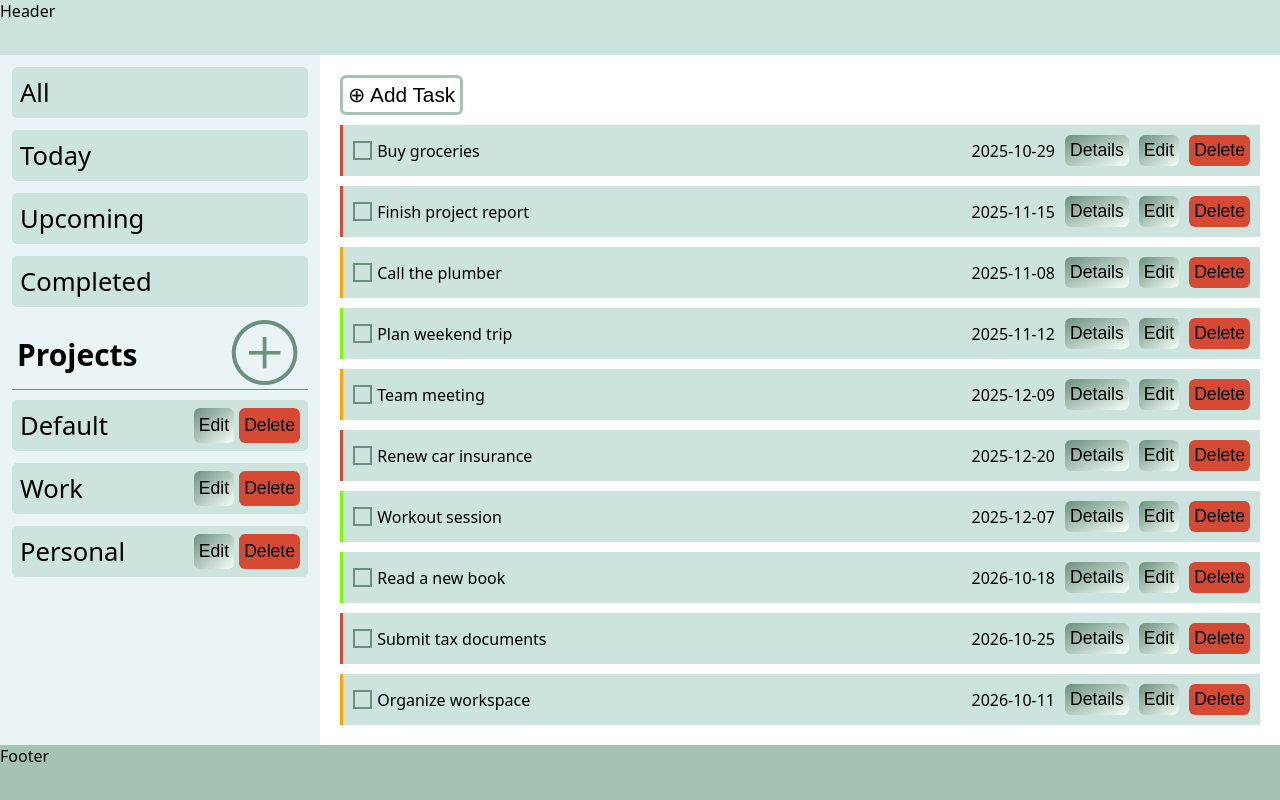
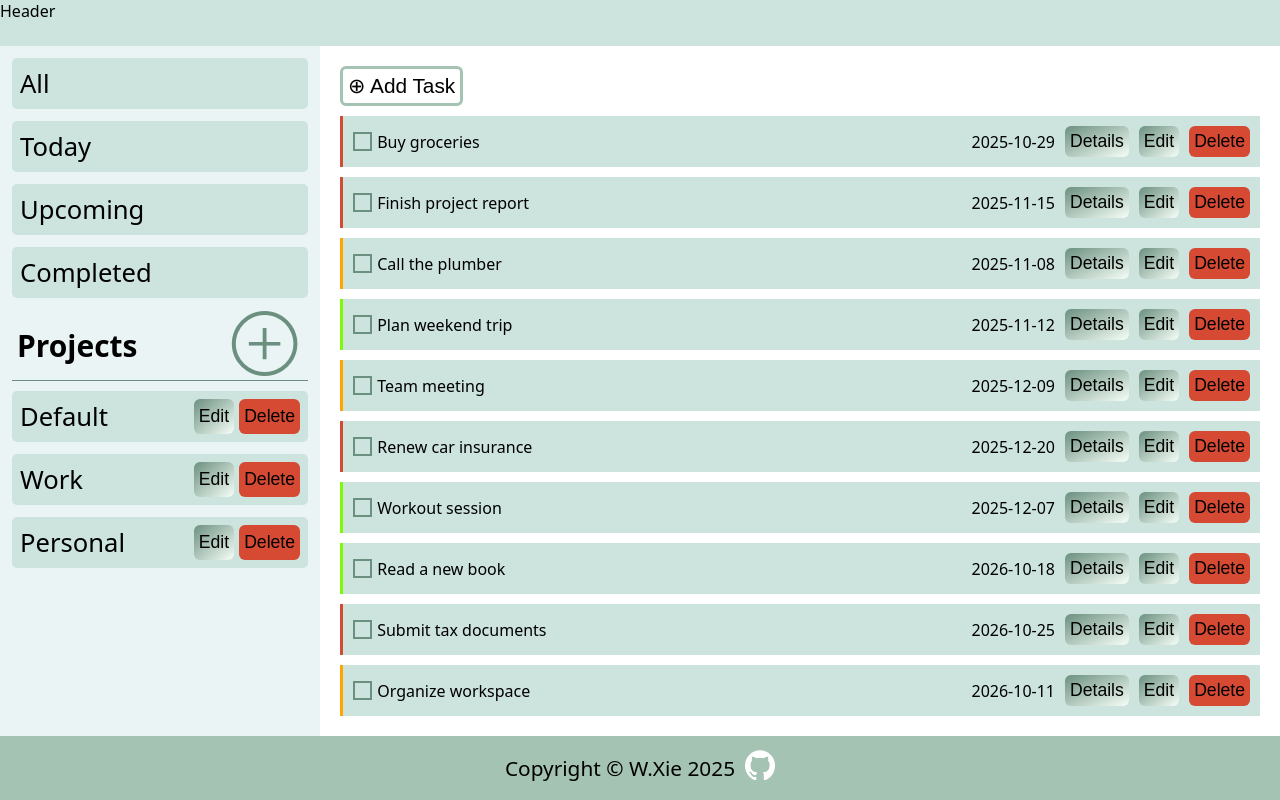
Before and after one commit to weizhixie/todo-list, a website built with webpack: page src/template.html in a window 1280 px wide. Built offline with nearby package versions, Linux system fonts and the light colour scheme; a web font is replaced by a local one.

Commit message:
Update footer

```diff
--- a/src/render-ui.js
+++ b/src/render-ui.js
@@ -1,3 +1,5 @@
+import githubImg from "./images/github-mark-white.png";
+
 export class RenderUI {
     constructor(body, eventHandlers) {
         this.body = body;
@@ -563,7 +565,21 @@ export class RenderUI {
     renderFooter() {
         const footer = document.createElement("footer");
         footer.classList.add("footer");
-        footer.textContent = "Footer";
+
+        const copyright = document.createElement("p");
+        copyright.textContent = `Copyright \u00A9 W.Xie ${new Date().getFullYear()}`;
+
+        const githubLink = document.createElement("a");
+        githubLink.target = "_blank";
+        githubLink.href = "https://github.com/weizhixie";
+
+        const githubIcon = document.createElement("img");
+        githubIcon.classList.add("github-icon");
+        githubIcon.src = githubImg;
+        githubLink.appendChild(githubIcon);
+
+        footer.append(copyright, githubLink);
+
         return footer;
     }
 }
--- a/src/styles.css
+++ b/src/styles.css
@@ -31,7 +31,7 @@ body {
     font-family: var(--main-font-family), var(--fallback-font);
     display: grid;
     grid-template-columns: 1fr;
-    grid-template-rows: 1fr 8fr 1fr;
+    grid-template-rows: 1fr 8fr 4em;
 }
 
 .header {
@@ -295,6 +295,21 @@ body {
     margin-top: 5px;
 }
 
+/* footer section*/
 .footer {
     background-color: var(--cambridge-blue);
+    font-size: 1.3rem;
+    display: flex;
+    justify-content: center;
+    align-items: center;
+    gap: 10px;
 }
+
+.github-icon {
+    height: 30px;
+    width: 30px;
+}
+
+.github-icon:hover {
+    transform: scale(1.2) rotate(180deg);
+}
--- a/webpack.common.js
+++ b/webpack.common.js
@@ -19,6 +19,10 @@ module.exports = {
                 test: /\.css$/i,
                 use: ["style-loader", "css-loader"],
             },
+            {
+                test: /\.(png|svg|jpg|jpeg|gif)$/i,
+                type: "asset/resource",
+            }
         ],
     },
 };
```
Also changed, not shown: src/images/github-mark-white.png (added).
